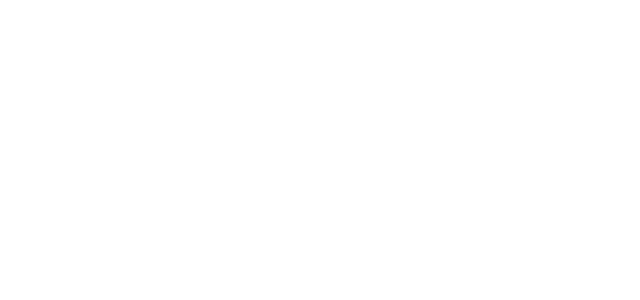
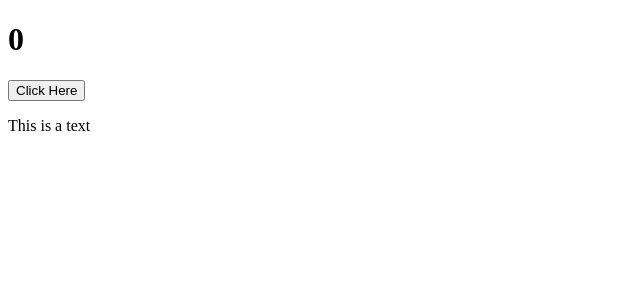
Before and after one commit to Sinecos/hooks-tut, a React (Create React App) app: page / in a window 1280 px wide. Shown: the top 300 px of the page, without its empty margins (0-640 px from the left). Built offline with nearby package versions, Linux system fonts and the light colour scheme.

Commit message:
UseReducer Complete

```diff
--- a/src/UseReducer.js
+++ b/src/UseReducer.js
@@ -1,6 +1,53 @@
-import React, { useReducer } from "react";
+import React, { useState, useReducer } from "react";
+
+const reducer = (state, action) => {
+    switch (action.type) {
+        case "INCREMENT":
+            return { count: state.count + 1, showText: state.showText }
+        case "toggleShowText":
+            return { count: state.count, showText: !state.showText }
+        default:
+            return state
+    }
+};
+
 
 const UseReducer = () => {
+
+    // const [count, setCount] = useState(0);
+    // const [showText, setShowText] = useState(true);
+
+    // return (
+    //     <div>
+    //         <h1>{count}</h1>
+    //         <button onClick={ () => {
+    //             setCount(count + 1);
+    //             setShowText(!showText);
+    //         }}>
+    //         Click Here
+    //         </button>
+
+    //         {showText && <p> This is a text</p>}
+    //     </div>
+    // );
+
+    //WITH UseReducer we reduce the useStates amount
+
+    const [state, dispatch] = useReducer(reducer, { count: 0, showText: true });
+
+    return (
+        <div>
+            <h1>{state.count}</h1>
+            <button onClick={() => {
+                dispatch({ type: "INCREMENT" });
+                dispatch({ type: "toggleShowText"});
+            }}>
+                Click Here
+            </button>
+
+            {state.showText && <p> This is a text</p>}
+        </div>
+    );
 
 };
 
--- a/src/UseState.js
+++ b/src/UseState.js
@@ -1,5 +1,4 @@
 import React, { useState } from "react";
-
 
 const Usestate = () => {
 
```
